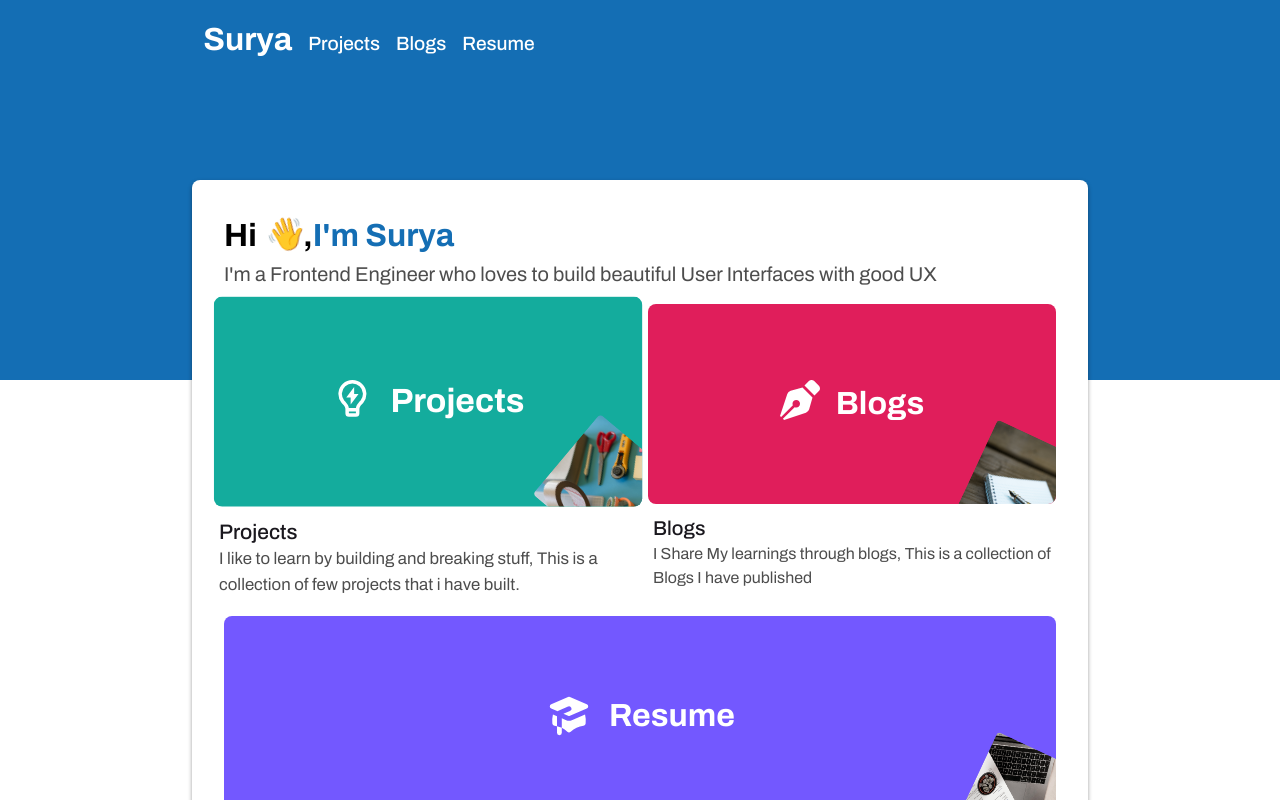
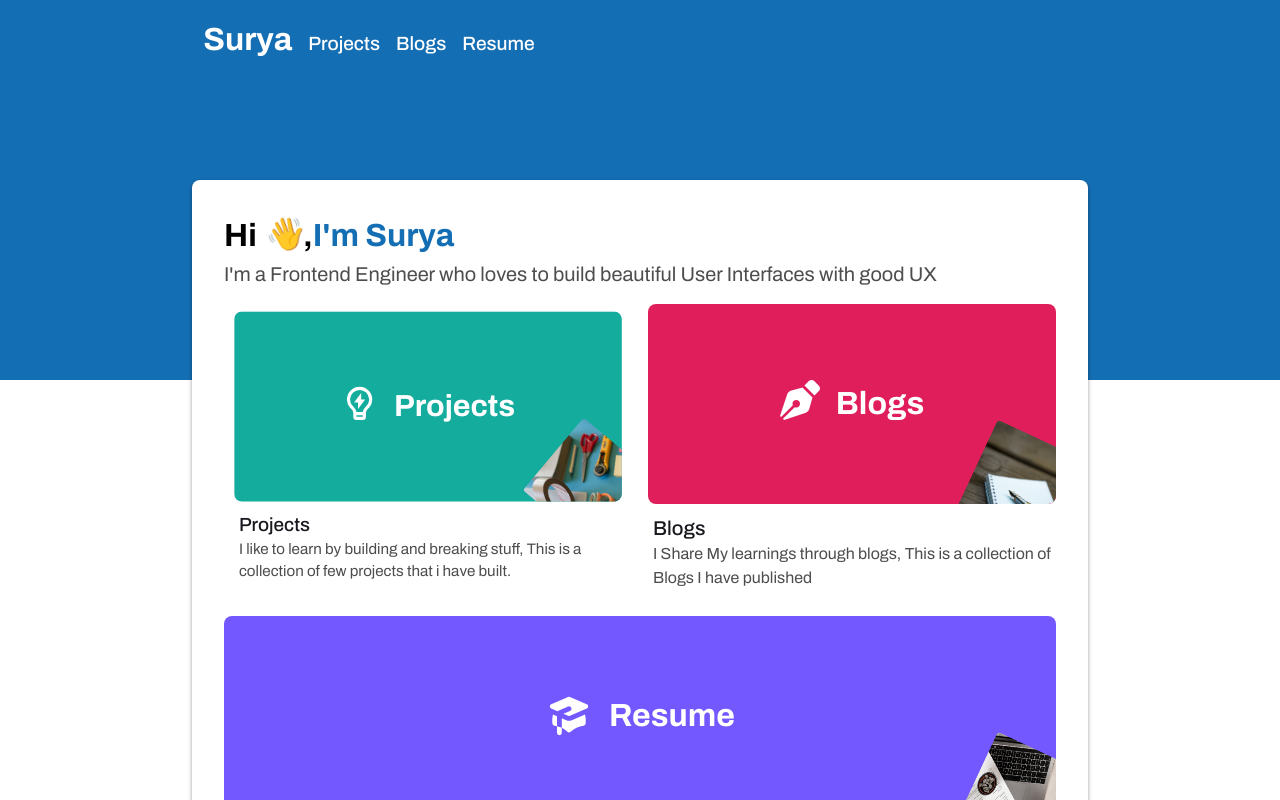
Before and after one commit to suryxks/portfolio, a Next.js app: page / in a window 1280 px wide. In both pictures the pointer is over the link 428 px from the left and 452 px from the top of the page. Shown: the top 800 px of the page. Built offline with nearby package versions, Linux system fonts and the light colour scheme.

Commit message:
style: scale in while hover

```diff
--- a/components/SectionCard/sectionCard.module.css
+++ b/components/SectionCard/sectionCard.module.css
@@ -17,7 +17,7 @@
     transition: transform 500ms ;
 }
 .section_link:hover{
-   transform: scale(1.05);
+   transform: scale(0.95);
 }
 .section_Card{
     height: 200px;
```
